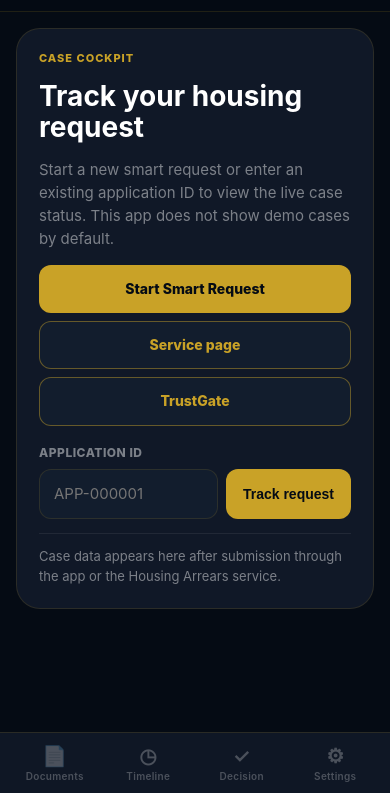
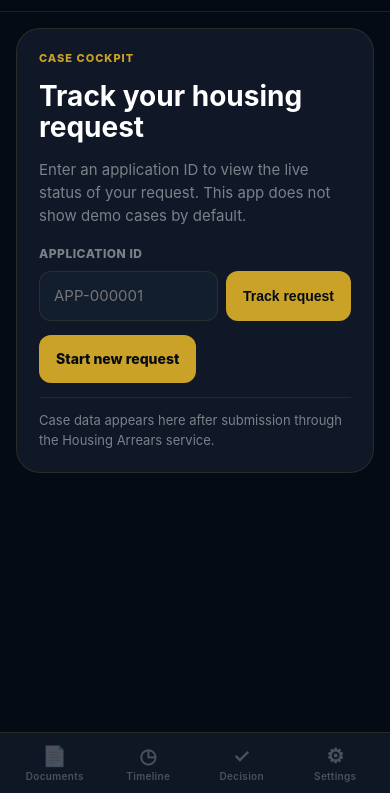
Before and after one commit to hakrams/MOEI-AGENTERA, a website: page app/index.html in a window 390 px wide. Shown: the part 51-844 px from the top of the page. Drawn offline with Linux system fonts and the light colour scheme.

Commit message:
Revert "Improve app PWA entry and live defaults"
This reverts commit 69878d50921b60bc015206b00a7871394df85c55.

```diff
--- a/app/app.js
+++ b/app/app.js
@@ -283,27 +283,20 @@ function buildShell(mainContent) {
 function buildEntryView() {
   const title = state.lang === "ar" ? "تتبّع طلب الإسكان" : "Track your housing request";
   const sub = state.lang === "ar"
-    ? "ابدأ طلباً ذكياً جديداً أو أدخل رقم طلب قائم لعرض حالته المباشرة. لا يتم عرض أي حالة تجريبية في هذا التطبيق."
-    : "Start a new smart request or enter an existing application ID to view the live case status. This app does not show demo cases by default.";
+    ? "أدخل رقم الطلب لعرض حالة طلبك المباشرة. لا يتم عرض أي حالة تجريبية في هذا التطبيق."
+    : "Enter an application ID to view the live status of your request. This app does not show demo cases by default.";
   const trackLabel = state.lang === "ar" ? "رقم الطلب" : "Application ID";
   const placeholder = "APP-000001";
   const trackBtn = state.lang === "ar" ? "تتبع الطلب" : "Track request";
-  const startBtn = state.lang === "ar" ? "ابدأ الطلب الذكي" : "Start Smart Request";
-  const serviceBtn = state.lang === "ar" ? "صفحة الخدمة" : "Service page";
-  const trustBtn = state.lang === "ar" ? "TrustGate" : "TrustGate";
+  const startBtn = state.lang === "ar" ? "بدء طلب جديد" : "Start new request";
   const note = state.lang === "ar"
-    ? "تظهر بيانات الطلب بعد إرساله عبر التطبيق أو خدمة إعادة جدولة متأخرات الإسكان."
-    : "Case data appears here after submission through the app or the Housing Arrears service.";
+    ? "تظهر بيانات الطلب بعد إرساله عبر خدمة إعادة جدولة متأخرات الإسكان."
+    : "Case data appears here after submission through the Housing Arrears service.";
   return `
     <section class="empty-state-card">
       <div class="empty-kicker">${state.lang === "ar" ? "بوابة الطلبات" : "Case Cockpit"}</div>
       <h1>${title}</h1>
       <p>${sub}</p>
-      <div class="entry-action-grid">
-        <a class="start-link" href="/app/wizard.html?lang=${state.lang}">${startBtn}</a>
-        <a class="secondary-action entry-link" href="/customer/housing-arrears/?lang=${state.lang}">${serviceBtn}</a>
-        <a class="secondary-action entry-link" href="https://trustgate.sahlabs.me" target="_blank" rel="noopener">${trustBtn}</a>
-      </div>
       <form class="track-form" id="trackForm">
         <label for="trackApplicationId">${trackLabel}</label>
         <div class="track-row">
@@ -311,6 +304,7 @@ function buildEntryView() {
           <button type="submit">${trackBtn}</button>
         </div>
       </form>
+      <a class="start-link" href="/customer/housing-arrears/?lang=${state.lang}">${startBtn}</a>
       <p class="empty-note">${note}</p>
     </section>
   `;
--- a/app/index.html
+++ b/app/index.html
@@ -4,14 +4,7 @@
     <meta charset="UTF-8" />
     <meta name="viewport" content="width=device-width, initial-scale=1.0, maximum-scale=1.0, user-scalable=no" />
     <meta name="theme-color" content="#050b14" />
-    <meta name="mobile-web-app-capable" content="yes" />
-    <meta name="apple-mobile-web-app-capable" content="yes" />
-    <meta name="apple-mobile-web-app-status-bar-style" content="black-translucent" />
-    <meta name="apple-mobile-web-app-title" content="MOEI" />
     <title>MOEI Case Cockpit</title>
-    <link rel="manifest" href="manifest.webmanifest" />
-    <link rel="icon" href="icon.svg" type="image/svg+xml" />
-    <link rel="apple-touch-icon" href="icon.svg" />
     <link rel="stylesheet" href="styles.css" />
   </head>
   <body>
--- a/app/styles.css
+++ b/app/styles.css
@@ -1028,20 +1028,6 @@ body {
   line-height: 1.55;
 }
 
-.entry-action-grid {
-  display: grid;
-  grid-template-columns: 1fr;
-  gap: 8px;
-}
-
-.entry-link {
-  display: inline-flex;
-  justify-content: center;
-  align-items: center;
-  width: 100%;
-  text-align: center;
-}
-
 .track-form {
   display: flex;
   flex-direction: column;
@@ -1105,8 +1091,7 @@ body {
   display: inline-flex;
   justify-content: center;
   align-items: center;
-  width: 100%;
-  text-align: center;
+  width: fit-content;
 }
 
 .empty-note {
--- a/app/wizard.js
+++ b/app/wizard.js
@@ -16,9 +16,9 @@ const WIZ = (() => {
     submitting: false,
     submittedAppId: null,
     form: {
-      name:        '',
-      emiratesId:  '',
-      mobile:      '',
+      name:        'Khalid Al Ketbi',
+      emiratesId:  '784-1985-1234567-8',
+      mobile:      '+971 50 123 4567',
       email:       '',
       salary:      '',
       obligations: '',
```
Also changed, not shown: app/sw.js (+2 -12 lines), app/wizard.html (+0 -8 lines), app/icon.svg (deleted), app/manifest.webmanifest (deleted).
